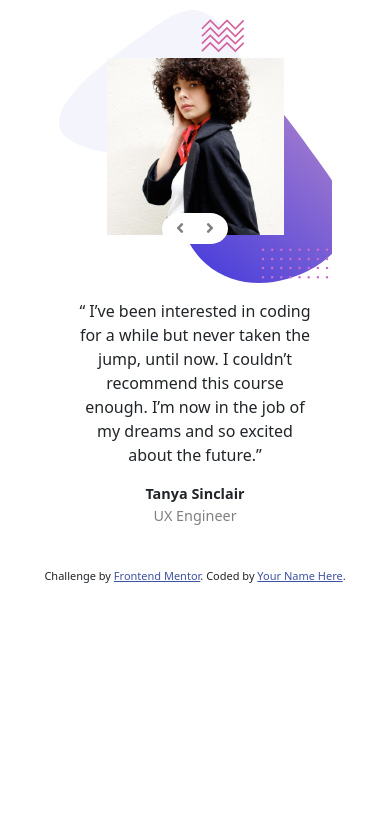
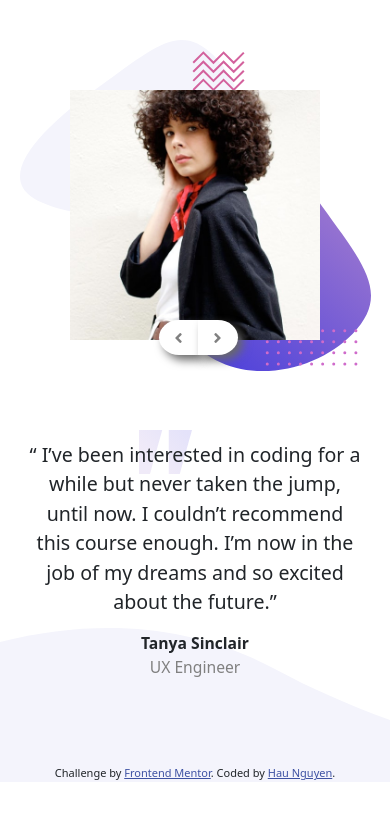
Before and after one commit to haunguyen1064/testimonials, a plain HTML site: page index.html in a window 390 px wide. Drawn offline with nearby package versions, Linux system fonts and the light colour scheme.

Commit message:
finish responsive design

```diff
--- a/index.html
+++ b/index.html
@@ -17,7 +17,59 @@
   </style>
 </head>
 <body>
-  <div id="carouselExampleCaptions" class="carousel slide" data-bs-ride="carousel">
+  <div class="container-fluid carousel slide" id="carouselExampleCaptions" data-bs-ride="carousel">
+    <div class="carousel-inner">
+    <div class="carousel-item active" data-bs-interval="1000000">
+    <div class="img">
+      <img src="images/image-tanya.jpg" alt="tanya">
+
+      </div>
+      <div class="text">
+      <p class="card-text"> “ I’ve been interested in coding for a while but never taken the jump, until now.
+        I couldn’t recommend this course enough. I’m now in the job of my dreams and so excited about the future.”</p>
+      <p class= "name"><strong>Tanya Sinclair</strong> <span>UX Engineer</span></p>
+    </div>
+  </div>
+
+  <div class="carousel-item" data-bs-interval="10000">
+    <div class="img">
+      <img src="images/image-john.jpg" alt="john">
+    </div>
+
+    <div class="text">
+      <p class="card-text">“ If you want to lay the best foundation possible I’d recommend taking this course.
+        The depth the instructors go into is incredible. I now feel so confident about starting up as a professional developer.”
+
+        <p class= "name"><strong>John Tarkpor</strong>
+         <span>Junior Front-end Developer</span></p>
+    </div>
+  </div>
+</div>
+<div class="button">
+  <button class="cus-carousel-control-prev" type="button" data-bs-target="#carouselExampleCaptions" data-bs-slide="prev">
+    <i class="fas fa-angle-left"></i>
+  </button>
+  <button class="cus-carousel-control-next" type="button" data-bs-target="#carouselExampleCaptions" data-bs-slide="next">
+    <i class="fas fa-angle-right"></i>
+  </button>
+</div>
+
+  </div>
+
+
+
+
+  <div class="attribution">
+    Challenge by <a href="https://www.frontendmentor.io?ref=challenge" target="_blank">Frontend Mentor</a>.
+    Coded by <a href="#">Hau Nguyen</a>.
+  </div>
+  <script src="https://cdn.jsdelivr.net/npm/bootstrap@5.0.1/dist/js/bootstrap.bundle.min.js" integrity="sha384-gtEjrD/SeCtmISkJkNUaaKMoLD0//ElJ19smozuHV6z3Iehds+3Ulb9Bn9Plx0x4" crossorigin="anonymous"></script>
+  <script src="index.js"></script>
+</body>
+</html>
+
+
+<!-- <div id="carouselExampleCaptions" class="carousel slide" data-bs-ride="carousel">
 
   <div class="carousel-inner">
     <div class="carousel-item  card active" data-bs-interval="100000" >
@@ -53,18 +105,4 @@
   </div>
 
 
-  </div>
-
-
-
-
-
-
-  <div class="attribution">
-    Challenge by <a href="https://www.frontendmentor.io?ref=challenge" target="_blank">Frontend Mentor</a>.
-    Coded by <a href="#">Your Name Here</a>.
-  </div>
-  <script src="https://cdn.jsdelivr.net/npm/bootstrap@5.0.1/dist/js/bootstrap.bundle.min.js" integrity="sha384-gtEjrD/SeCtmISkJkNUaaKMoLD0//ElJ19smozuHV6z3Iehds+3Ulb9Bn9Plx0x4" crossorigin="anonymous"></script>
-  <script src="index.js"></script>
-</body>
-</html>
+</div> -->
--- a/styles.css
+++ b/styles.css
@@ -1,10 +1,129 @@
 *{
     margin: 0;
+    box-sizing: border-box;
 }
 body{
-    text-align: center;
+    font-size: 28px;
+    background: url(images/pattern-curve.svg);
+    background-repeat: no-repeat;
+    background-position-x: 0;
+    background-position-y: bottom;
+}
+.container-fluid {
+    position: relative;
+    width: 100%;
+    margin: 40px;
+}
+.img {
+    position: relative;
+    background-image:url("images/pattern-bg.svg");
+    background-repeat: no-repeat;
+    background-size: contain;
+    width: 55%;
+    z-index: -1;
+    margin-left: auto;
+}
+img {
+    width: 70%;
+    padding: 50px;
+}
+.text {
+    background-image: url("images/pattern-quotes.svg");
+    background-size:15%;
+    background-repeat: no-repeat;
+    background-position-x: 40%;
+    width: 55%;
+    position: absolute;
+    z-index: 1;
+    left:0;
+    top: 15%;
+    padding-left: 150px;
+    padding-top: 50px;
+}
+span {
+    color: gray;
+}
+.name{
+    font-size: 0.8em;
+}
+.cus-carousel-control-next, .cus-carousel-control-prev{
+    position: relative;
+    bottom: 78px;
+    box-shadow: 5px 5px 10px dimgray;
+    cursor: pointer;
+    width: 40px;
+    background-color: white;
+    border: none;
+    height: 40px;
+    font-size: 1rem;
+
+}
+.cus-carousel-control-next{
+    left: 665px;
+    border-top-right-radius: 50%;
+    border-bottom-right-radius: 50%;
+}
+.cus-carousel-control-prev{
+    left: 675px;
+    border-top-left-radius: 50%;
+    border-bottom-left-radius: 50%;
+}
+.fas {
+    color: gray;
+}
+@media (max-width: 1200px) {
+    body{
+        padding: 0;
     }
-.carousel{
+    .container-fluid {
+        margin-left: auto;
+        margin-right: auto;
+        width: 375px;
+    }
+    .img  {
+        width: 100%;
+        top: 0;
+        left: 0;
+        margin-left: auto;
+        margin-right: auto;
+        text-align: center;
+    }
+    img {
+        width: 100%;
+        max-width: 350px;
+        margin-left: auto;
+
+    }
+    .text {
+        position: relative;
+        width: 100%;
+        left: 0;
+        padding: 10px;
+        text-align: center;
+        font-size: 0.7em;
+        line-height: 1.5;
+        text-align: center;
+        margin: 40px auto 20px auto;
+    }
+    .cus-carousel-control-next, .cus-carousel-control-prev{
+        position: absolute ;
+        width: 40px;
+        height: 35px;
+        top: 280px;
+    }
+    .cus-carousel-control-next{
+        left: 190px;
+    }
+    .cus-carousel-control-prev{
+        left: 151px;
+
+    }
+    span {
+        display: block;
+        width: 100%;
+    }
+}
+/* .carousel{
     width: 70%;
     margin: 10px auto 10px auto;
 
@@ -58,4 +177,4 @@ span {
         position: absolute;
         left: 10px;
     }
-}
+} */
```
Lines whose indentation alone changed are shown as unchanged.
